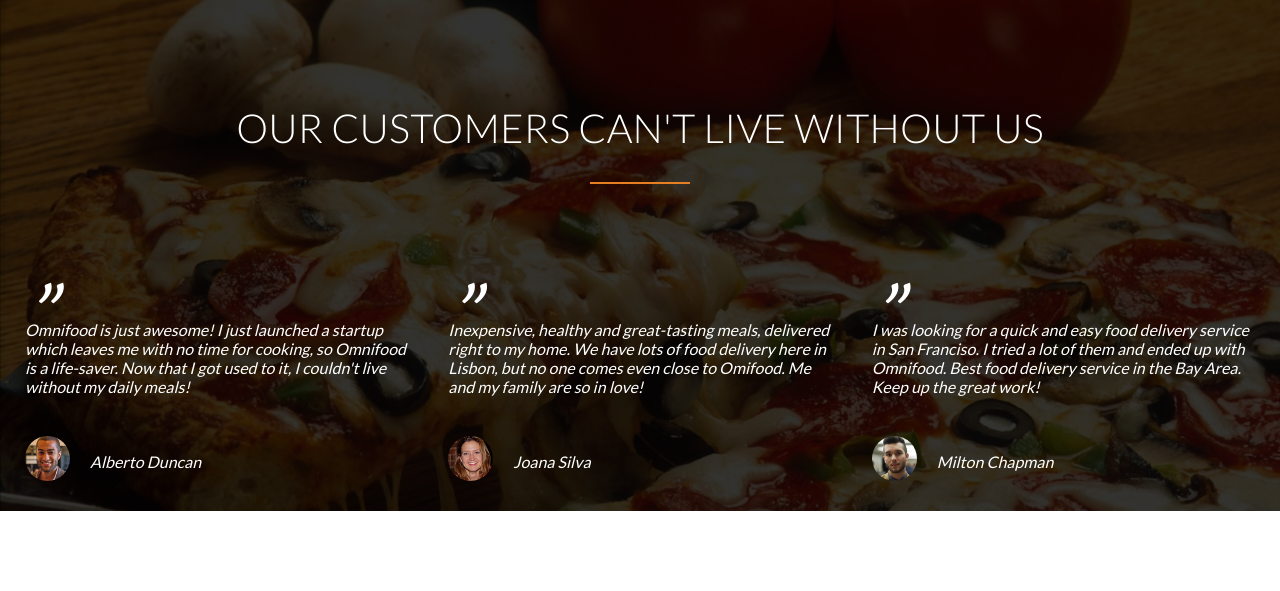
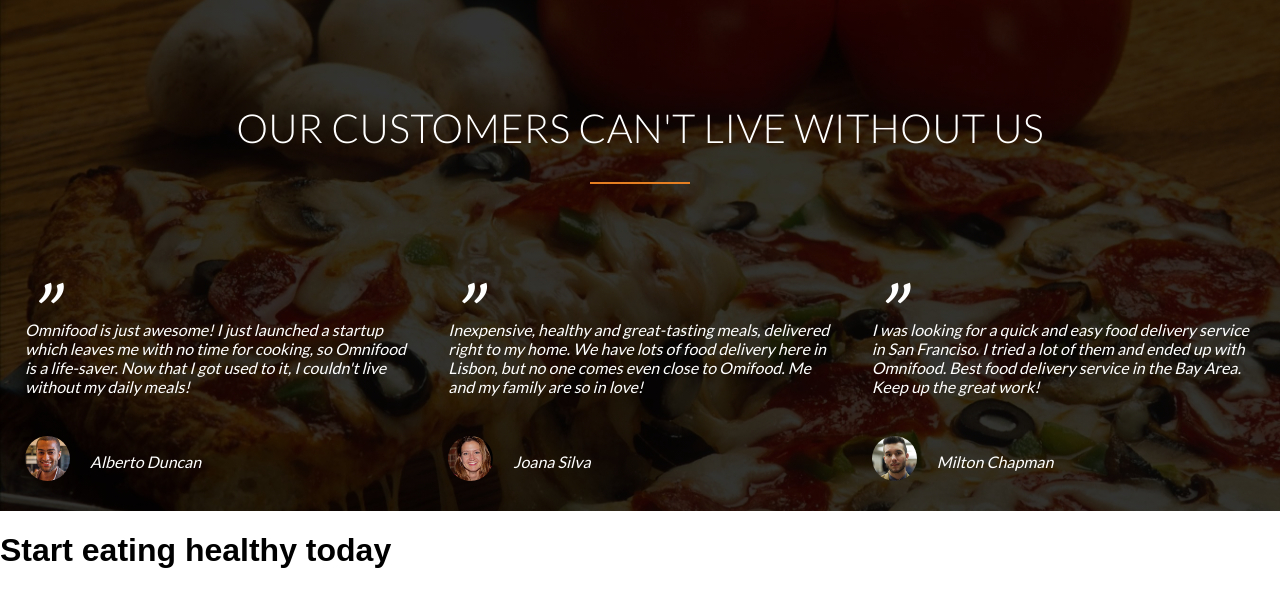
Before and after one commit to ostoliar/FoodWebProject, a plain HTML site: page index.html in a window 1280 px wide. Shown: the part 3069-3660 px from the top of the page. Before the commit the page ends 3580 px from the top, so only its background shows below. Drawn offline with Linux system fonts and the light colour scheme; a web font is replaced by a local one.

Commit message:
start price plan section

```diff
--- a/index.html
+++ b/index.html
@@ -250,6 +250,9 @@
             </div>
         </div>
     </section>
+    <section class="price_plan">
+        <h1>Start eating healthy today</h1>
+    </section>
 
 </body>
 
```
